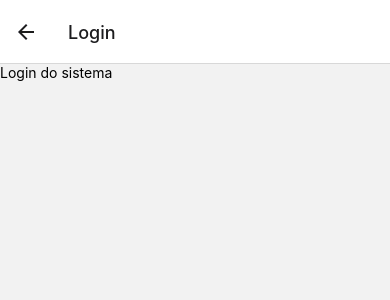
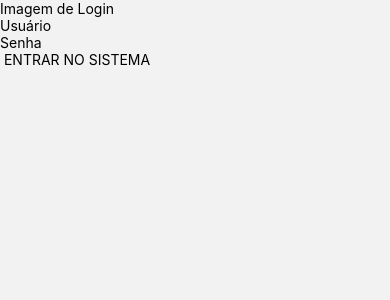
Before and after one commit to LucasCruz-dev/rastreador-logistico, a React Native app: screen /Login in a window 390 px wide. Shown: the top 300 px of the page. Built offline with nearby package versions, Linux system fonts and the light colour scheme.

Commit message:
Estrutura da página de Login

```diff
--- a/App.js
+++ b/App.js
@@ -20,7 +20,7 @@ export default function App() {
                           headerTitleStyle:{alignSelf:'center'} // Ver outras props do options
                         }}
           />
-          <Stack.Screen name="Login" component={Login}/>
+          <Stack.Screen name="Login" options={{headerShown:false}} component={Login}/>
           <Stack.Screen name="Rastreio" component={Rastreio}/>
           {/*<Stack.Screen name="AreaRestrita" component={AreaRestrita}/>*/}
 
--- a/components/login.js
+++ b/components/login.js
@@ -1,12 +1,23 @@
 import { StatusBar } from 'expo-status-bar';
 import React from 'react';
-import { StyleSheet, Text, View } from 'react-native';
+import { StyleSheet, Text, View, KeyboardAvoidingView, TextInput, TouchableOpacity } from 'react-native';
+import {css} from '../assets/css/Css'
+
 
 export default function Login(){
     return (
-        <View>
-            <Text>Login do sistema</Text>
-        </View>
+        <KeyboardAvoidingView>
+            <View>
+                <Text>Imagem de Login</Text>
+            </View>
+            <View>
+                <TextInput placeholder='Usuário' />
+                <TextInput placeholder='Senha' secureTextEntry={true} />
+                <TouchableOpacity>
+                    <Text> ENTRAR NO SISTEMA</Text>
+                </TouchableOpacity>
+            </View>
+        </KeyboardAvoidingView>
 
     );
 }
```
